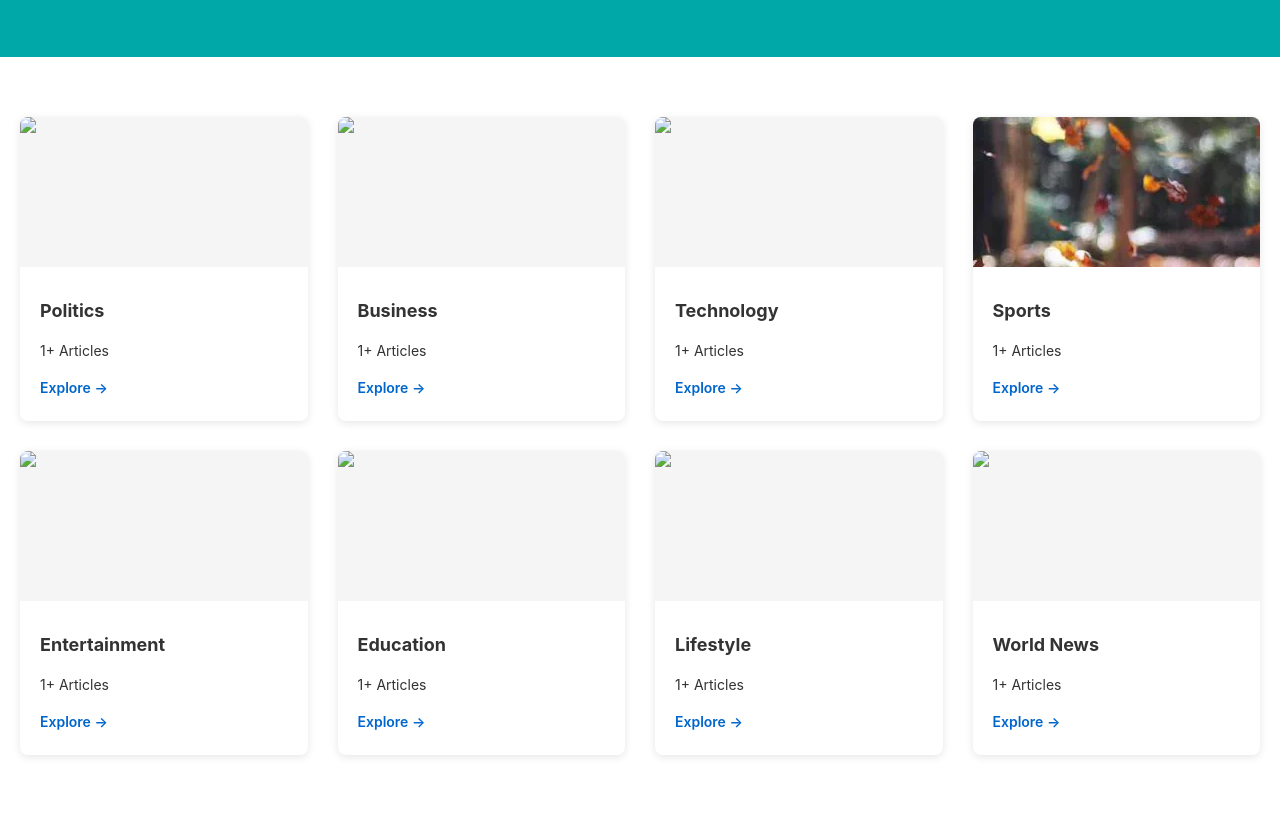
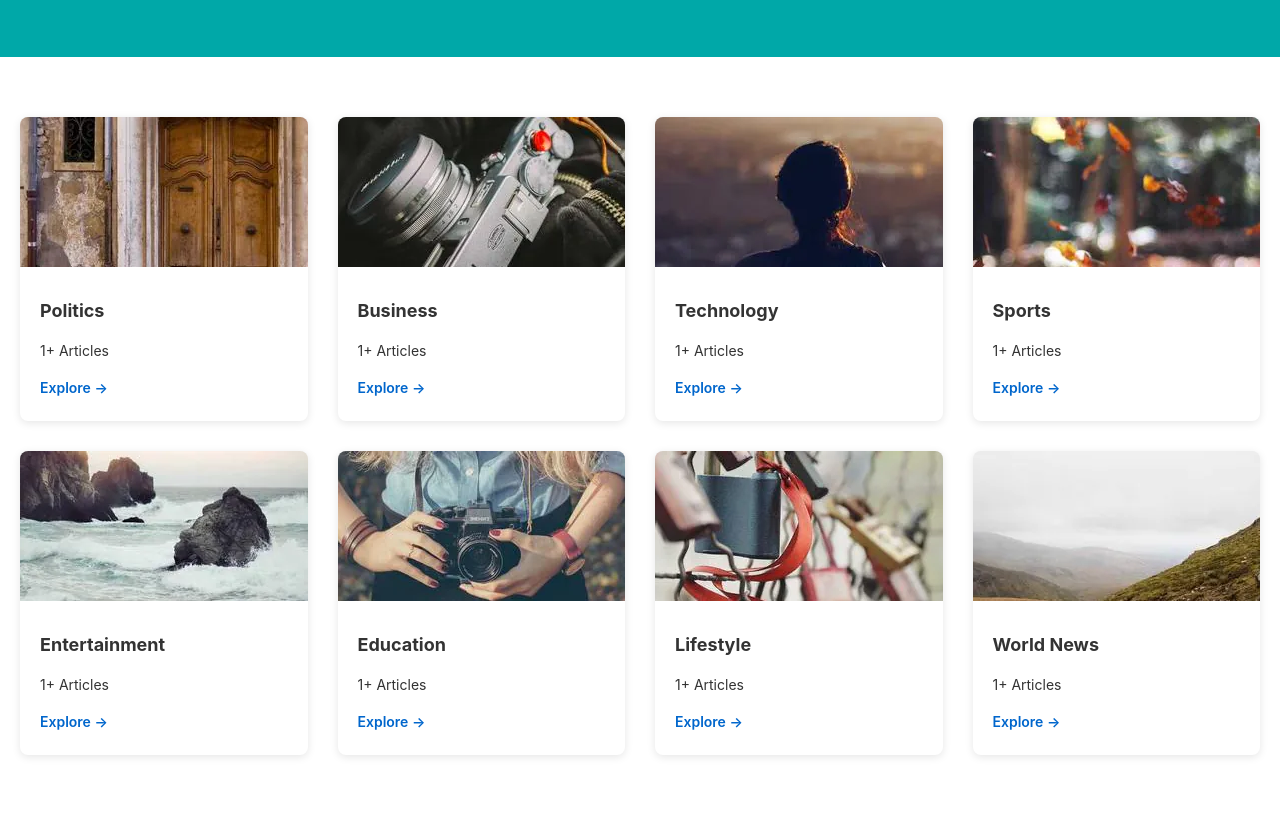
Before and after one commit to dineshsaripirala/NEWS5, a website: page categories.html in a window 1280 px wide. Shown: the part 223-1055 px from the top of the page. Drawn offline with Linux system fonts and the light colour scheme; files whose address does not match are found by name.

Commit message:
Update categories.html

```diff
--- a/categories.html
+++ b/categories.html
@@ -42,7 +42,7 @@
         <div class="container">
             <div class="grid-4">
                 <div class="article-card">
-                    <img src="images/category-politics.webp" style="width:100%; height:150px; object-fit:cover;" alt="Politics" loading="lazy" decoding="async" width="400" height="150">
+                    <img src="category-politics.webp" style="width:100%; height:150px; object-fit:cover;" alt="Politics" loading="lazy" decoding="async" width="400" height="150">
                     <div class="article-card-content">
                         <h3>Politics</h3>
                         <p>1+ Articles</p>
@@ -51,7 +51,7 @@
                 </div>
 
                 <div class="article-card">
-                    <img src="images/category-business.webp" style="width:100%; height:150px; object-fit:cover;" alt="Business" loading="lazy" decoding="async" width="400" height="150">
+                    <img src="category-business.webp" style="width:100%; height:150px; object-fit:cover;" alt="Business" loading="lazy" decoding="async" width="400" height="150">
                     <div class="article-card-content">
                         <h3>Business</h3>
                         <p>1+ Articles</p>
@@ -60,7 +60,7 @@
                 </div>
 
                 <div class="article-card">
-                    <img src="images/category-technology.webp" style="width:100%; height:150px; object-fit:cover;" alt="Technology" loading="lazy" decoding="async" width="400" height="150">
+                    <img src="category-technology.webp" style="width:100%; height:150px; object-fit:cover;" alt="Technology" loading="lazy" decoding="async" width="400" height="150">
                     <div class="article-card-content">
                         <h3>Technology</h3>
                         <p>1+ Articles</p>
@@ -78,7 +78,7 @@
                 </div>
 
                 <div class="article-card">
-                    <img src="images/category-entertainment.webp" style="width:100%; height:150px; object-fit:cover;" alt="Entertainment" loading="lazy" decoding="async" width="400" height="150">
+                    <img src="category-entertainment.webp" style="width:100%; height:150px; object-fit:cover;" alt="Entertainment" loading="lazy" decoding="async" width="400" height="150">
                     <div class="article-card-content">
                         <h3>Entertainment</h3>
                         <p>1+ Articles</p>
@@ -87,7 +87,7 @@
                 </div>
 
                 <div class="article-card">
-                    <img src="images/category-education.webp" style="width:100%; height:150px; object-fit:cover;" alt="Education" loading="lazy" decoding="async" width="400" height="150">
+                    <img src="category-education.webp" style="width:100%; height:150px; object-fit:cover;" alt="Education" loading="lazy" decoding="async" width="400" height="150">
                     <div class="article-card-content">
                         <h3>Education</h3>
                         <p>1+ Articles</p>
@@ -96,7 +96,7 @@
                 </div>
 
                 <div class="article-card">
-                    <img src="images/category-lifestyle.webp" style="width:100%; height:150px; object-fit:cover;" alt="Lifestyle" loading="lazy" decoding="async" width="400" height="150">
+                    <img src="category-lifestyle.webp" style="width:100%; height:150px; object-fit:cover;" alt="Lifestyle" loading="lazy" decoding="async" width="400" height="150">
                     <div class="article-card-content">
                         <h3>Lifestyle</h3>
                         <p>1+ Articles</p>
@@ -105,7 +105,7 @@
                 </div>
 
                 <div class="article-card">
-                    <img src="images/category-world-news.webp" style="width:100%; height:150px; object-fit:cover;" alt="World News" loading="lazy" decoding="async" width="400" height="150">
+                    <img src="category-world-news.webp" style="width:100%; height:150px; object-fit:cover;" alt="World News" loading="lazy" decoding="async" width="400" height="150">
                     <div class="article-card-content">
                         <h3>World News</h3>
                         <p>1+ Articles</p>
```
